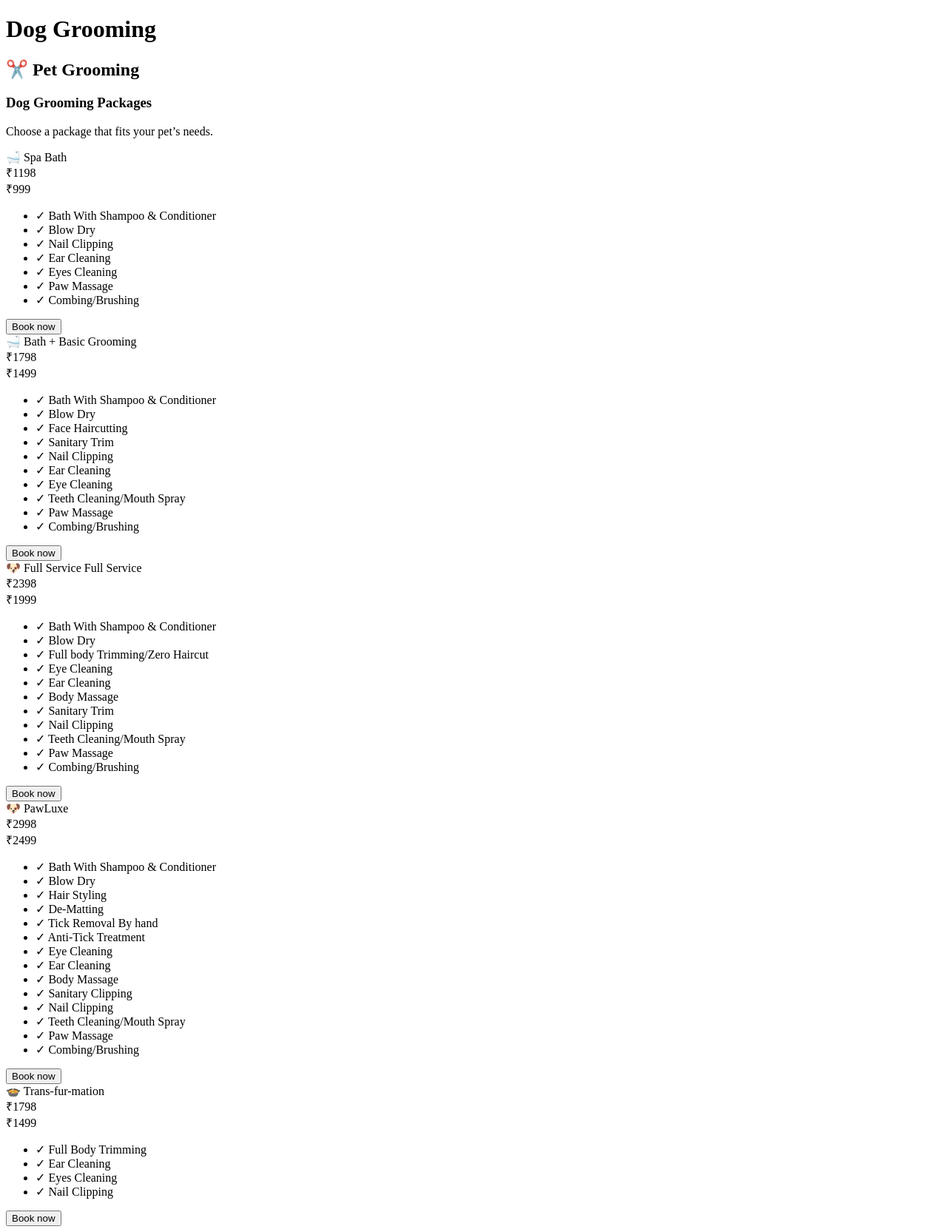
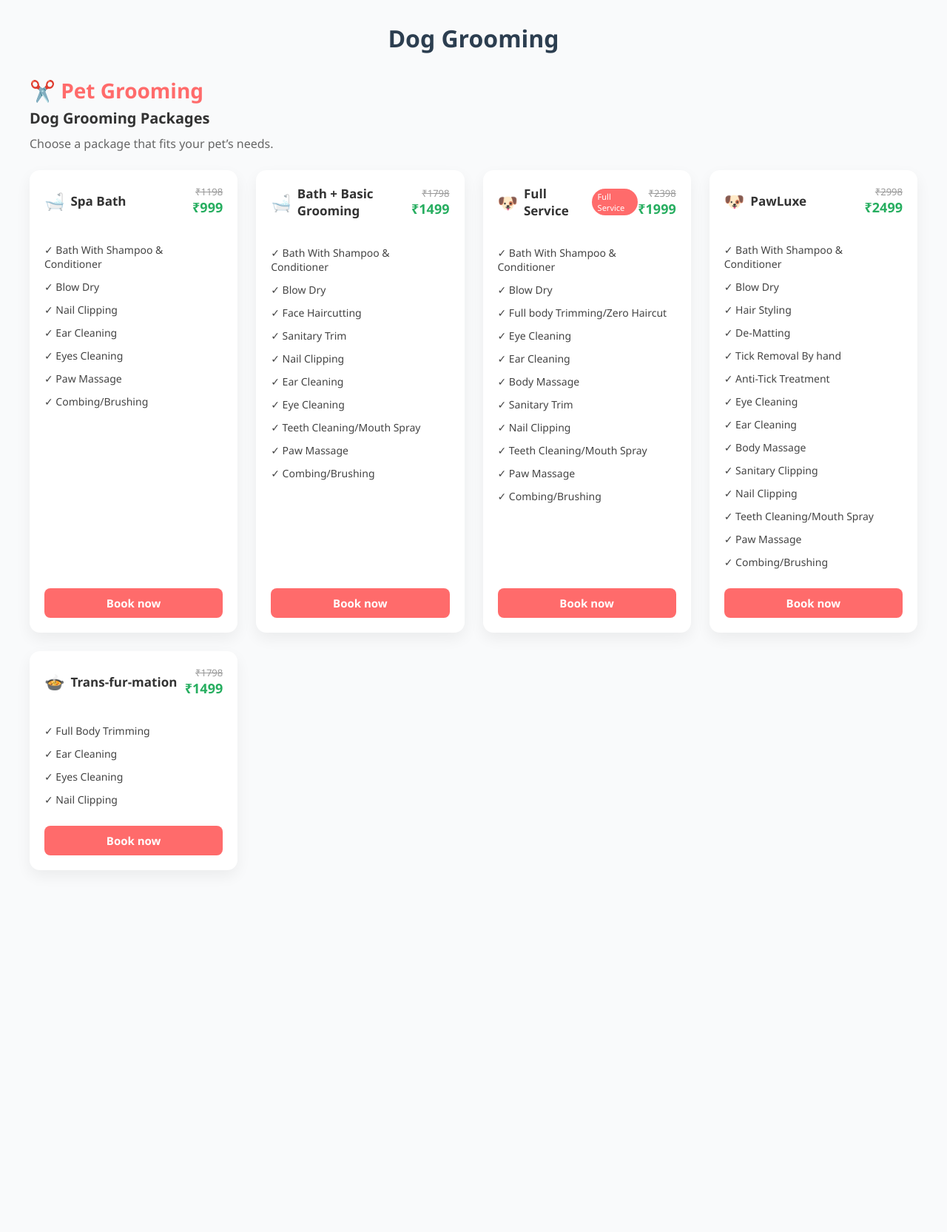
Before and after one commit to aswinpr/paws_and_claws, a Django app: page /services/dog_grooming/ in a window 1280 px wide. Shown: the whole page at 74% size. After the commit the page ends 1156 px from the top, so only its background shows below. Run offline with Django 5.2, Linux system fonts and the light colour scheme.

Commit message:
dog grooming styling done

```diff
--- /dev/null
+++ b/services/static/services/dog_grooming_style.css
@@ -0,0 +1,249 @@
+/* ---------- GLOBAL ---------- */
+* {
+  box-sizing: border-box;
+  margin: 0;
+  padding: 0;
+  font-family: "Segoe UI", Arial, sans-serif;
+}
+
+body {
+  background: #f9fafb;
+  color: #333;
+  padding: 30px;
+}
+
+/* ---------- PAGE TITLE ---------- */
+h1 {
+  text-align: center;
+  margin-bottom: 30px;
+  color: #2c3e50;
+}
+
+/* ---------- SERVICE SECTION ---------- */
+.service-card {
+  max-width: 1200px;
+  margin: auto;
+}
+
+.service-content h2 {
+  font-size: 28px;
+  color: #ff6b6b;
+  margin-bottom: 5px;
+}
+
+.service-content h3 {
+  font-size: 20px;
+  margin-bottom: 10px;
+}
+
+.service-content p {
+  color: #666;
+  margin-bottom: 25px;
+}
+
+/* ---------- PACKAGE GRID ---------- */
+.grooming-packages {
+  display: grid;
+  grid-template-columns: repeat(auto-fit, minmax(280px, 1fr));
+  gap: 25px;
+  align-items: stretch;    /* key */
+}
+
+/* ---------- PACKAGE CARD ---------- */
+.package-card {
+  background: #ffffff;
+  border-radius: 14px;
+  padding: 20px;
+  box-shadow: 0 8px 20px rgba(0,0,0,0.06);
+  transition: transform 0.3s ease, box-shadow 0.3s ease;
+
+  display: flex;
+  flex-direction: column;   /* key */
+  height: 100%;             /* key */
+}
+
+
+.package-card:hover {
+  transform: translateY(-6px);
+  box-shadow: 0 14px 28px rgba(0,0,0,0.12);
+}
+
+/* ---------- HEADER ---------- */
+.package-header {
+  display: flex;
+  justify-content: space-between;
+  align-items: center;
+  margin-bottom: 15px;
+}
+
+.package-title {
+  display: flex;
+  align-items: center;
+  gap: 8px;
+}
+
+.package-icon {
+  font-size: 22px;
+}
+
+.package-name {
+  font-weight: 600;
+  font-size: 17px;
+}
+
+/* ---------- PRICE ---------- */
+.package-price {
+  text-align: right;
+}
+
+.package-mrp {
+  text-decoration: line-through;
+  color: #999;
+  font-size: 13px;
+}
+
+.package-now {
+  font-size: 18px;
+  font-weight: bold;
+  color: #27ae60;
+}
+
+/* ---------- BADGE ---------- */
+.package-badge {
+  background: #ff6b6b;
+  color: #fff;
+  font-size: 11px;
+  padding: 3px 8px;
+  border-radius: 20px;
+  margin-left: 6px;
+}
+
+/* ---------- FEATURES ---------- */
+.package-features {
+  list-style: none;
+  margin: 15px 0 20px;
+  flex-grow: 1;             /* key */
+}
+
+
+.package-features li {
+  font-size: 14px;
+  padding: 6px 0;
+  color: #444;
+}
+
+/* ---------- BUTTON ---------- */
+.book-btn {
+  margin-top: auto;         /* key */
+  width: 100%;
+  padding: 10px;
+  border-radius: 8px;
+  border: none;
+  background: #ff6b6b;
+  color: white;
+  font-size: 15px;
+  font-weight: 600;
+  cursor: pointer;
+  transition: background 0.3s ease;
+}
+
+.book-btn:hover {
+  background: #ff4c4c;
+}
+
+/* ---------- MODAL ---------- */
+.modal {
+  position: fixed;
+  inset: 0;
+  background: rgba(0,0,0,0.5);
+  display: flex;
+  align-items: center;
+  justify-content: center;
+  z-index: 999;
+}
+
+.modal-content {
+  background: #fff;
+  width: 95%;
+  max-width: 420px;
+  padding: 25px;
+  border-radius: 12px;
+  animation: fadeIn 0.3s ease;
+}
+
+@keyframes fadeIn {
+  from { transform: scale(0.9); opacity: 0; }
+  to { transform: scale(1); opacity: 1; }
+}
+
+.modal-content h2 {
+  text-align: center;
+  margin-bottom: 15px;
+  color: #2c3e50;
+}
+
+/* ---------- FORM ---------- */
+#bookingForm label {
+  display: block;
+  margin-top: 12px;
+  font-size: 14px;
+  font-weight: 600;
+}
+
+#bookingForm input,
+#bookingForm select,
+#bookingForm textarea {
+  width: 100%;
+  margin-top: 6px;
+  padding: 8px 10px;
+  border-radius: 6px;
+  border: 1px solid #ccc;
+  font-size: 14px;
+}
+
+#bookingForm textarea {
+  resize: none;
+}
+
+/* ---------- FORM BUTTONS ---------- */
+#bookingForm button[type="submit"] {
+  margin-top: 18px;
+  width: 100%;
+  padding: 10px;
+  border: none;
+  border-radius: 8px;
+  background: #27ae60;
+  color: white;
+  font-size: 15px;
+  font-weight: 600;
+  cursor: pointer;
+}
+
+#bookingForm button[type="submit"]:hover {
+  background: #1e9c55;
+}
+
+#bookingForm button[type="button"] {
+  margin-top: 10px;
+  width: 100%;
+  padding: 9px;
+  border-radius: 8px;
+  border: 1px solid #ccc;
+  background: #f2f2f2;
+  cursor: pointer;
+}
+
+#bookingForm button[type="button"]:hover {
+  background: #e6e6e6;
+}
+
+/* ---------- RESPONSIVE ---------- */
+@media (max-width: 600px) {
+  body {
+    padding: 15px;
+  }
+
+  .service-content h2 {
+    font-size: 24px;
+  }
+}
--- a/services/templates/services/dog_groom.html
+++ b/services/templates/services/dog_groom.html
@@ -4,6 +4,7 @@
 <head>
     <meta charset="UTF-8">
     <title>Dog Grooming</title>
+    <link rel="stylesheet" href="{% static 'services/dog_grooming_style.css' %}">
 </head>
 <body>
 
--- a/services/templates/services/services.html
+++ b/services/templates/services/services.html
@@ -5,7 +5,7 @@
   <meta charset="UTF-8" />
   <meta name="viewport" content="width=device-width, initial-scale=1.0"/>
   <title>Services | Paws & Claws</title>
-  <link rel="stylesheet" href="{% static 'services_style.css' %}"/>
+  <link rel="stylesheet" href="{% static 'services/services_style.css' %}"/>
 </head>
 <body>
 
```
Also changed, not shown: db.sqlite3, services/static/services/services_style.css (renamed from services/static/services_style.css).
